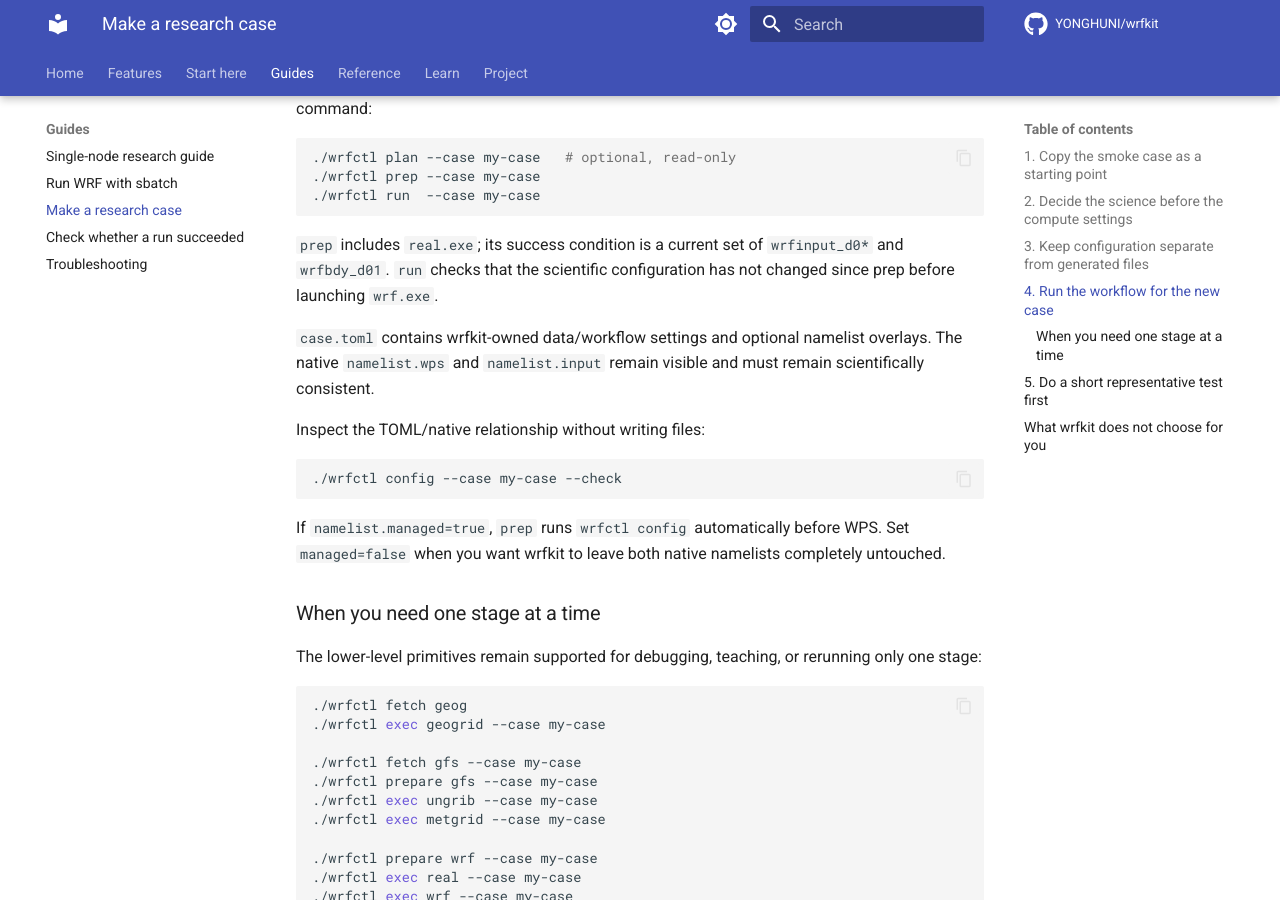
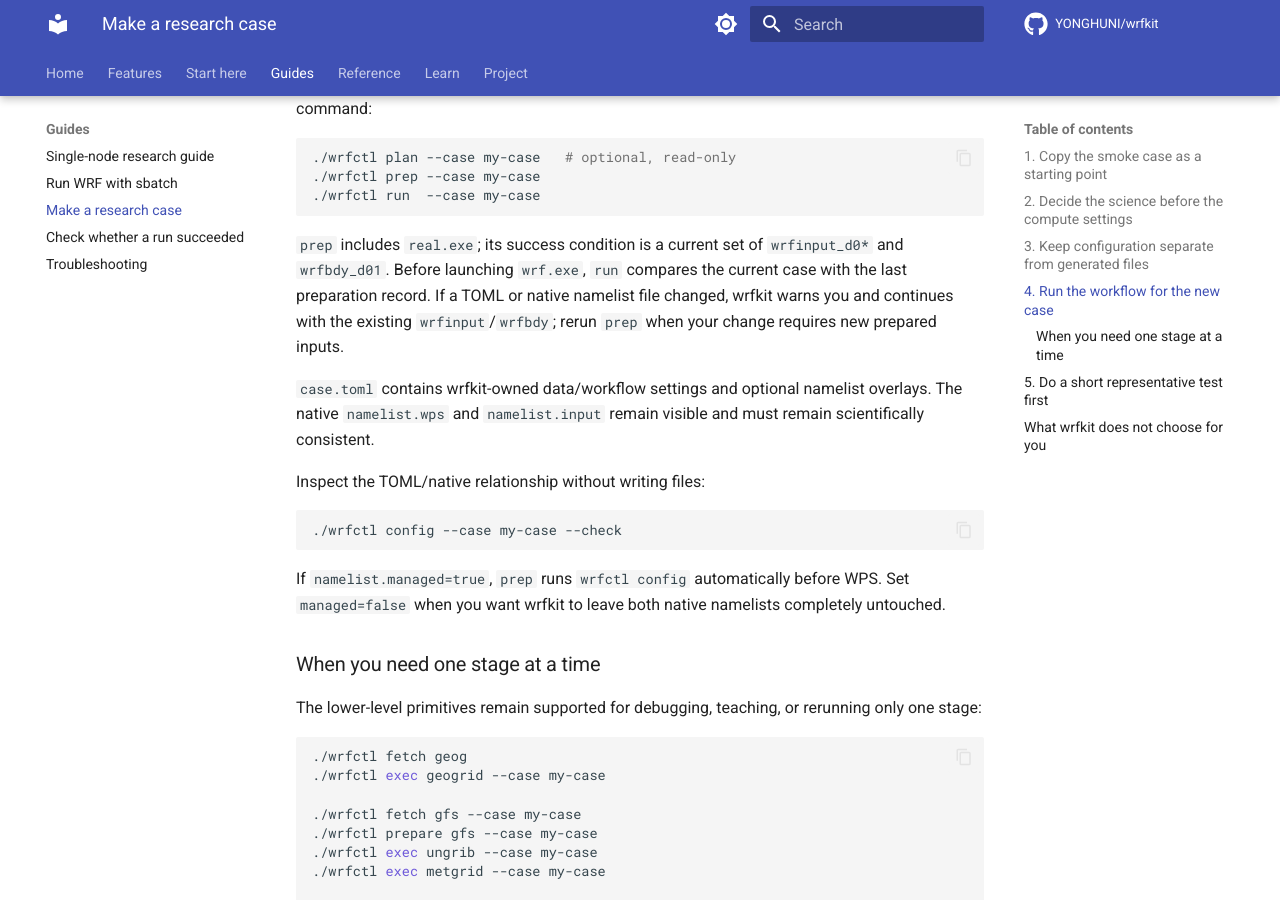
Before and after one commit to YONGHUNI/wrfkit, an MkDocs documentation site: the page built from docs/how-to/research-case.md, in a window 1280 px wide and 900 px high, scrolled down 1664 px. Built offline with MkDocs 1.6.1 and Material for MkDocs 9.7.7, drawn with Linux system fonts in a browser that asks for light colours; comment, search, counter and statistics services are not loaded.

Commit message:
docs: explain post-prep research flexibility

````diff
--- a/docs/how-to/research-case.md
+++ b/docs/how-to/research-case.md
@@ -82,8 +82,11 @@ high-level preparation command:
 ```
 
 `prep` includes `real.exe`; its success condition is a current set of
-`wrfinput_d0*` and `wrfbdy_d01`. `run` checks that the scientific
-configuration has not changed since prep before launching `wrf.exe`.
+`wrfinput_d0*` and `wrfbdy_d01`. Before launching `wrf.exe`, `run`
+compares the current case with the last preparation record. If a TOML or native
+namelist file changed, wrfkit warns you and continues with the existing
+`wrfinput`/`wrfbdy`; rerun `prep` when your change requires new prepared
+inputs.
 
 `case.toml` contains wrfkit-owned data/workflow settings and optional
 namelist overlays. The native `namelist.wps` and `namelist.input` remain
````
